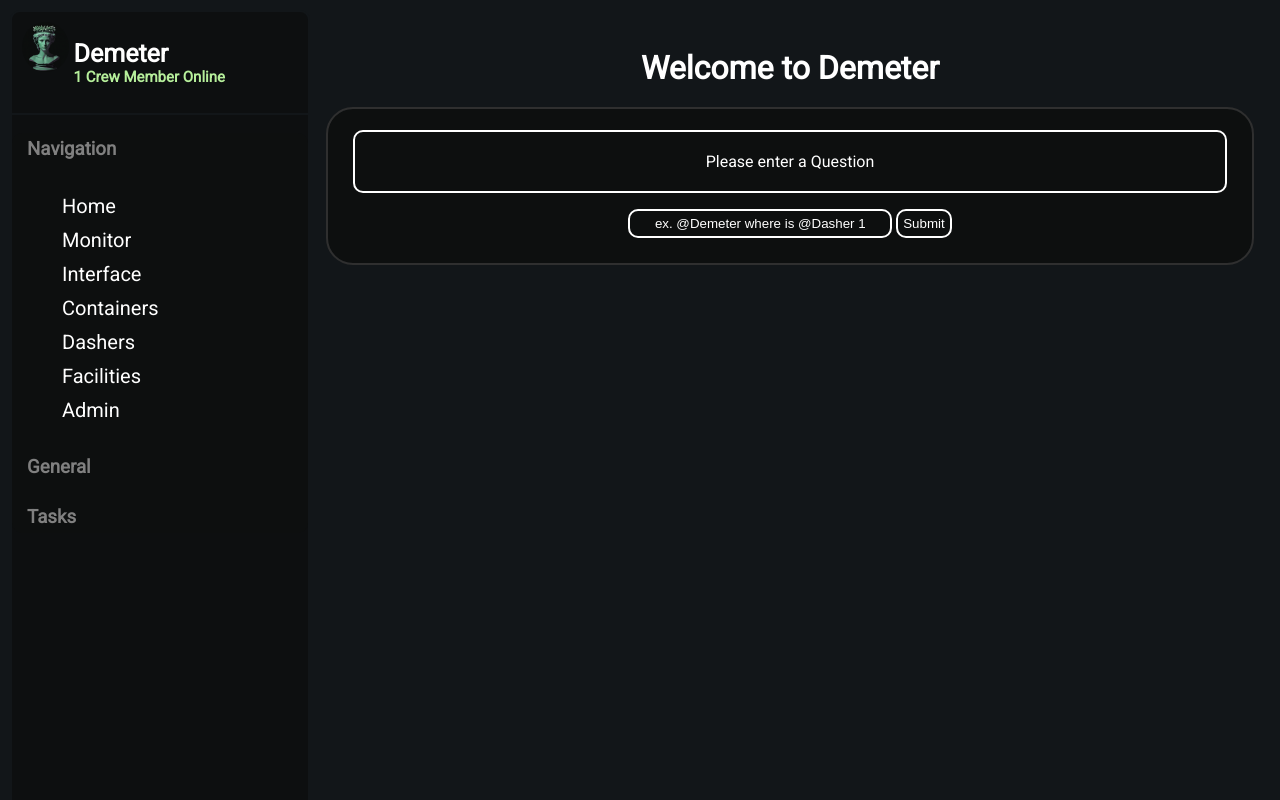
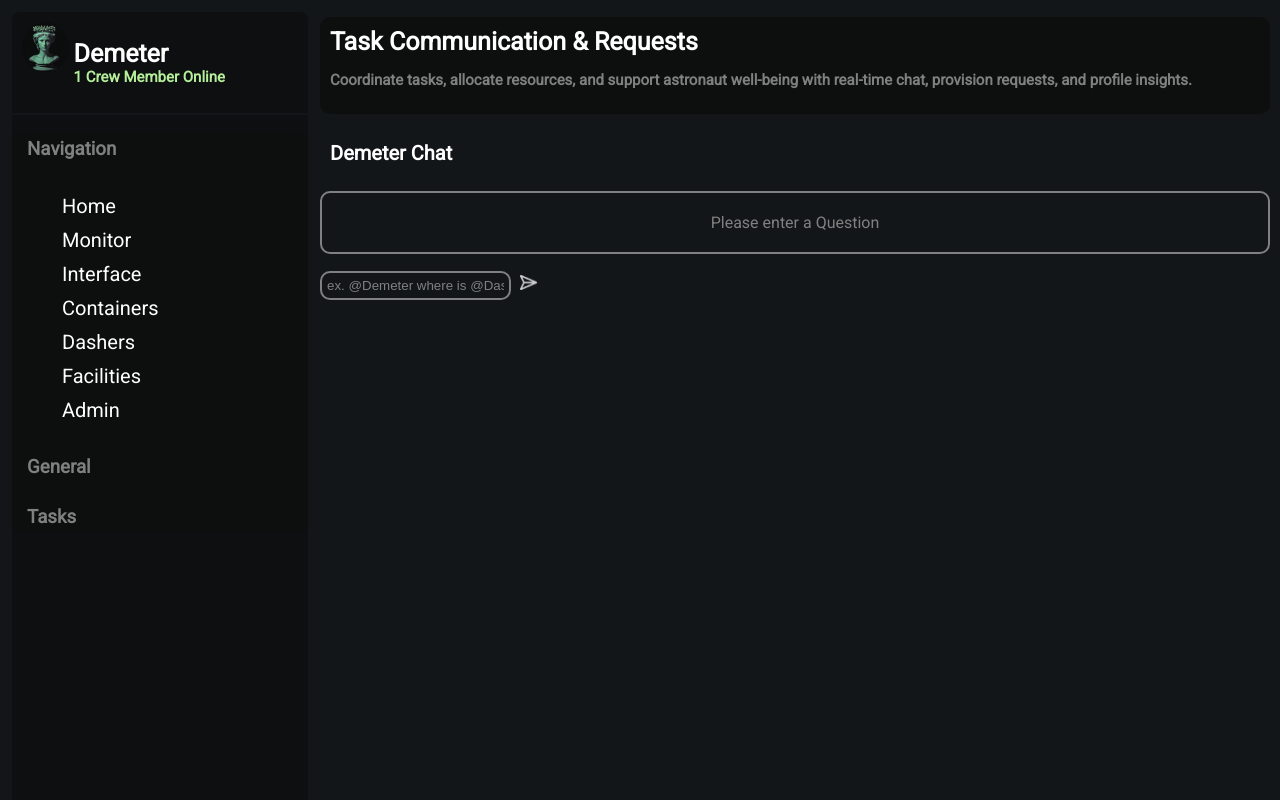
Before and after one commit to patteg21/Demeter, a Django app: page / in a window 1280 px wide. Run offline with Django 4.2, Linux system fonts and the light colour scheme; some web fonts are replaced.

Commit message:
Demeter input clean

```diff
--- a/demeter/inhabitant/static/css/base.css
+++ b/demeter/inhabitant/static/css/base.css
@@ -4,7 +4,15 @@
 
     color: white;
     padding: 20px;
+    margin: 0%;
+    padding: 0%;
 }
+
+.body > div{
+    padding: 0px;
+    margin: 0%;
+}
+
 
 .layout-wrapper {
     position: fixed;
@@ -105,10 +113,11 @@
 }
 
 .nav-list > li > a:hover {
-    color: #121619;
+    color: gray;
   }
 
 
 .other-pages-bodies{
-    padding-left: 300px;
+    padding: 0px 10px 20px 320px;
+    margin: 0%;
 }
--- a/demeter/inhabitant/static/css/home.css
+++ b/demeter/inhabitant/static/css/home.css
@@ -1,50 +1,79 @@
-#welcome-header{
-    text-align: center;
+.home-container{
+    margin: 0px;
+    padding: 0px 0px 0px 0px;
 }
+
+.welcome-header{
+    background-color: #0d0f0f;
+    text-align: left;
+    padding: 10px 10px 10px 10px;
+    border-radius: 10px;
+    font-size: 25px;
+
+}
+
+.welcome-header > p{
+    color: gray;
+    font-size: 15px;
+}
+
+
 
 .wrapper-demeter{
     grid-row: 3;
     grid-column: 2;
 }
 
+
 .demeter-chat{
     text-align: center;
-    outline: 2px solid #2f2f2f;
-    background-color:  #0d0f0f;
-    padding: 5px 25px 25px 25px;
+    /* background-color:  #0d0f0f; */
+    padding: 0px 0px 0px 0px;
     border-radius: 25px;
+}
+
+.demeter-chat > h1{
+    text-align: left;
+    font-size: 20px;
+    padding: 10px;
 }
 
 #demeter-output{
     padding: 20px;
     text-align: center;
-    border: 2px solid white;
+    color: gray;
+    border: 2px solid gray;
     border-radius: 10px;
 }
 
 .input-area{
-    text-align: center;
-
+    text-align: left;
 }
 
 #user-input{
-    border: 2px solid white;
+    border: 2px solid gray;
     padding: 5px;
     border-radius: 10px;
-    background-color:  #0d0f0f;
-    color: white;
-    width: 250px;
+    background-color:  transparent;
+    color: gray;
     text-align: center;
 }
 
 #user-input::placeholder {
-    color: white;
+    color: gray;
 }
 
 #submit-button {
-    border: 2px solid white;
+    border: 0px solid transparent;
     border-radius: 10px;
     padding: 5px;
-    background-color:  #0d0f0f;
-    color: white;
+    background-color:  transparent;
+    color: gray;
 }
+
+#submit-button > img{
+    height: 15px;
+}
+#submit-button:hover{
+    background-color: gray;
+}
--- a/demeter/inhabitant/templates/inhabitant/home.html
+++ b/demeter/inhabitant/templates/inhabitant/home.html
@@ -3,9 +3,13 @@
 {% block body %}
 {% load static %}
 <link rel="stylesheet" type="text/css" href="{% static 'css/home.css' %}">
-<h1 id="welcome-header">Welcome to Demeter</h1>
+<div class="home-container">
+    <h1 class="welcome-header">Task Communication &  Requests
+        <p>Coordinate tasks, allocate resources, and support astronaut well-being with real-time chat, provision requests, and profile insights.</p>
+    </h1>
     <div class="wrapper-demeter">
         <div class="demeter-chat">
+            <h1>Demeter Chat</h1>
 
             <p id="demeter-output">
                 {{ demeterOutput }}
@@ -38,12 +42,12 @@
                 <form name="demeter-question" action="" method="post" autocomplete="off">
                     {% csrf_token %}
                     <input id="user-input" type="text" name="queryInput" placeholder="ex. @Demeter where is @Dasher 1">
-                <button id="submit-button" type="submit">Submit</button>
+                    <button id="submit-button" type="submit"><img src="{% static 'img/send-icon.png' %}" alt="Submit"></button>
                 </form>
+            </div>
         </div>
     </div>
 </div>
 
 
-
 {% endblock body %}
```
Also changed, not shown: demeter/inhabitant/static/img/send-icon.png (added). Lines whose indentation alone changed are shown as unchanged.
